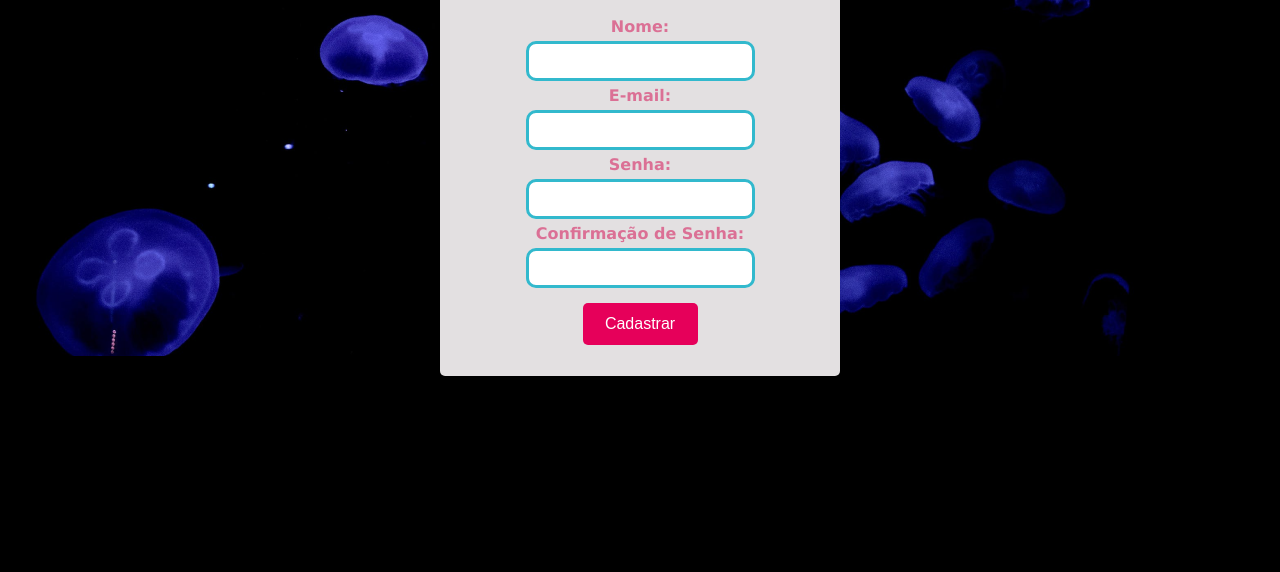
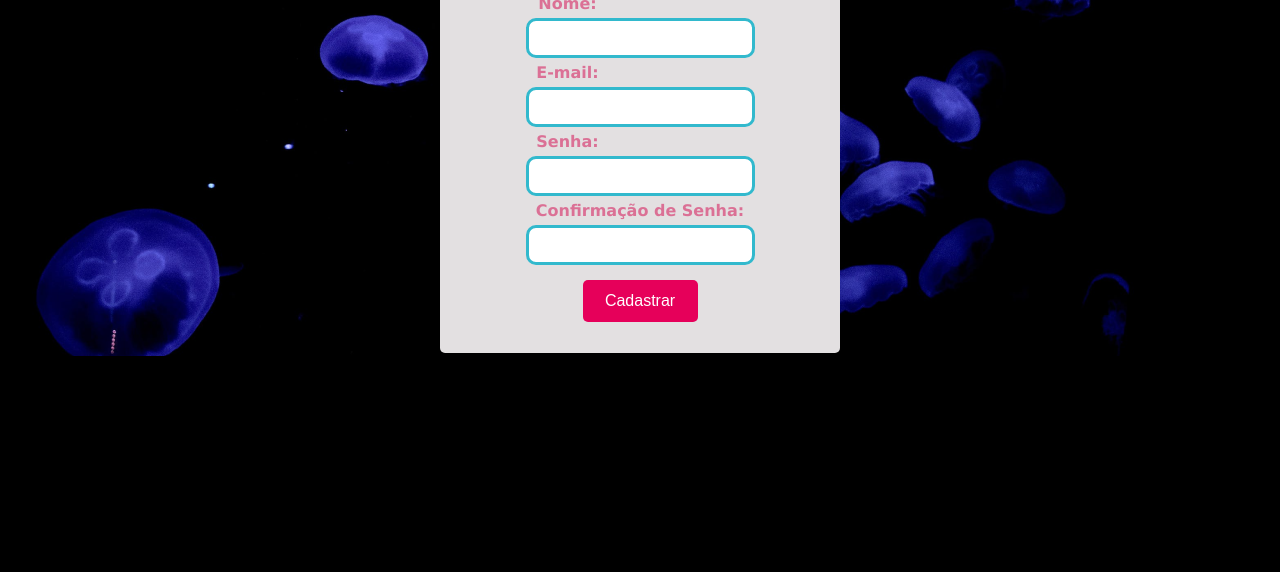
Before and after one commit to IagoGotoAbreu/aquatech, a plain HTML site: page cadastro.html in a window 1280 px wide. Shown: the part 228-800 px from the top of the page. Drawn offline with Linux system fonts and the light colour scheme.

Commit message:
Página de cadastro finalizada

```diff
--- a/cadastro.css
+++ b/cadastro.css
@@ -66,7 +66,7 @@ body {
     background-color: #e3e0e1;
     color: #db7095;
     border-radius: 5px;
-    margin-top: 80px;
+    margin-top: 35px;
     justify-content: center;
     text-align: center;
     align-items: center;
@@ -106,5 +106,6 @@ p{
 }
 
 label{
+    margin-right: 145px;
     font-weight: bold;
 }
--- a/cadastro.html
+++ b/cadastro.html
@@ -11,7 +11,9 @@
         <div class="container">
             <h1 class="titulo">AquaTech</h1>
             <ul class="navbar">
-                <li>Inicial</li>
+                <a href="./index.html">
+                    <li>Inicial</li>
+                </a>
                 <a href="./simulador.html">
                     <li>simulador</li>
                 </a>
@@ -35,7 +37,7 @@
                 <input type="email" class="input"><br>
                 <label>Senha:</label><br>
                 <input type="password" class="input"><br>
-                <label>Confirmação de Senha:</label><br>
+                <b>Confirmação de Senha:</b><br>
                 <input type="password" class="input"><br>
                 <button>Cadastrar</button>
             </div>
```
Also changed, not shown: index.html (+3 -1 lines).
